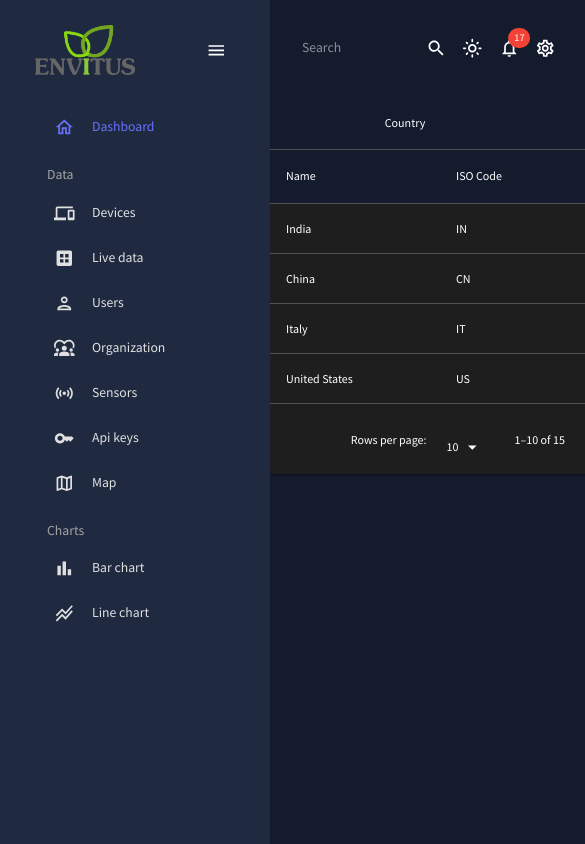
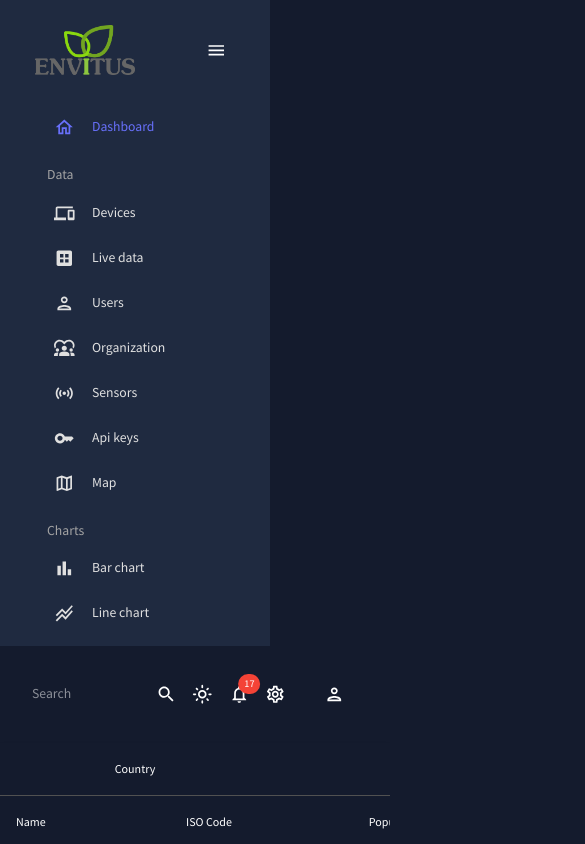
Before and after one commit to speethambaran/reactfrontend, a React (Create React App) app in the folder envitusplatformfrontend/: page /livedata in a window 390 px wide. Shown: the top 844 px of the page, 585 px wide, since content can reach past the window. Built offline with nearby package versions, Linux system fonts and the light colour scheme.

Commit message:
sidebar and nav display issue solved

```diff
--- a/envitusplatformfrontend/src/App.js
+++ b/envitusplatformfrontend/src/App.js
@@ -7,9 +7,9 @@ import LoginScreen from './screens/LoginScreen';
 import RegisterScreen from './screens/RegisterScreen';
 import { ColorModeContext, useMode } from "./theme";
 import { CssBaseline, ThemeProvider } from "@mui/material";
-import Topbar from "./screens/global/Topbar";
+// import Topbar from "./screens/global/Topbar";
 import Dashboard from "./screens/Dashboard/index";
-import Sidebar from "./screens/global/Sidebar";
+// import Sidebar from "./screens/global/Sidebar";
 import Bar from "./screens/bar";
 import Line from "./screens/line"
 import AddressMap from "./components/Map"
@@ -18,7 +18,8 @@ import Users from './components/Users';
 import OrganisationScreen from './screens/OrganisationScreen';
 import AddSensorScreen from './screens/AddSensorScreen';
 import EnhancedTable from './components/LiveData/LivedataTable'
-import LiveData from   './components/LiveData/LiveData'
+import LiveData from './components/LiveData/LiveData'
+import Layout from './screens/Layout';
 
 function App() {
   const [theme, colorMode] = useMode();
@@ -28,42 +29,45 @@ function App() {
   useEffect(() => {
     let logginStatus = JSON.parse(localStorage.getItem("loginStatus"));
     let userInfo = JSON.parse(localStorage.getItem("userData"))
-    if (userInfo)
-    { setUserRole(userInfo.role)
+    if (userInfo) {
+      setUserRole(userInfo.role)
     }
     if (logginStatus && logginStatus.loggedIn == true) {
       navigate("/dashboard");
     }
   }, []);
   return (
+    <div className="app">
+
         <ColorModeContext.Provider value={colorMode}>
           <ThemeProvider theme={theme}>
             <CssBaseline />
-        <div className="app">
-          <Sidebar/>
-          <main className="content">
-          <Topbar />
+
+
             <Routes>
-            {/* <Route path="/dashboard" element={<HomeScreen />} /> */}
-            <Route path="/dashboard" exact={true}  element={<Dashboard/>}/>
               <Route path='/' exact={true} element={<LoginScreen />} />
               <Route path='/register' element={<RegisterScreen />} />
+              <Route element={<Layout />}>
+                {/* <Route path='/' element={<Navigate to="/dashboard" replace />} /> */}
+                <Route path="/dashboard"  element={<Dashboard />} />
                 <Route path='/device' element={<Table role={userRole} />} />
                 <Route path='/users' element={<Users role={userRole} />} />
                 <Route path='/organizations' element={<OrganisationScreen role={userRole} />} />
                 <Route path='/sensors' element={<AddSensorScreen role={userRole} />} />
-            <Route path="/livedata" element={<EnhancedTable/>}/>
-            <Route path="/bar" element={<Bar/>}/>
-            <Route path="/line" element={<Line/>}/>
-            <Route path="/map" element={<AddressMap/>}/>
-            <Route path="/live" element={<LiveData/>}/>
+                <Route path="/livedata" element={<EnhancedTable />} />
+                <Route path="/bar" element={<Bar />} />
+                <Route path="/line" element={<Line />} />
+                <Route path="/map" element={<AddressMap />} />
+                <Route path="/live" element={<LiveData />} />
+              </Route>
+
+            </Routes>
 
 
-             </Routes>
-          </main>
-        </div>
           </ThemeProvider>
         </ColorModeContext.Provider>
+
+    </div>
   );
 }
 
--- a/envitusplatformfrontend/src/components/LiveData/LiveData.jsx
+++ b/envitusplatformfrontend/src/components/LiveData/LiveData.jsx
@@ -23,7 +23,7 @@ const LiveData = () => {
             <Box
                 display="grid"
                 gridTemplateColumns="repeat(12,1fr)"
-                gridAutoRows="178px"
+                gridAutoRows="155px"
                 gap="19px"
             >
 
--- a/envitusplatformfrontend/src/components/LiveData/LiveScreen.jsx
+++ b/envitusplatformfrontend/src/components/LiveData/LiveScreen.jsx
@@ -82,8 +82,8 @@ export default function FloatingActionButtonZoom() {
         <Tabs
           value={value}
           onChange={handleChange}
-          indicatorColor="primary"
-          textColor="primary"
+          indicatorColor="grey"
+          textColor="success"
           variant="fullWidth"
           aria-label="action tabs example"
 
@@ -92,7 +92,7 @@ export default function FloatingActionButtonZoom() {
           <Tab label=<TableViewIcon /> {...a11yProps(1)} />
           <Tab label=<ThunderstormOutlinedIcon /> {...a11yProps(2)} />
           <Tab label=<AirOutlinedIcon /> {...a11yProps(3)} />
-          <Tab /><Tab /><Tab /><Tab />
+          <Tab /><Tab /><Tab />
 
           <Select
             labelId="demo-simple-select-label"
@@ -109,7 +109,7 @@ export default function FloatingActionButtonZoom() {
           </Select>
           <Tab /><Tab />
           <Tab />
-          <Tab /><Tab />
+          <Tab />
           <IconButton>
             <RefreshIcon />
           </IconButton>
--- a/envitusplatformfrontend/src/components/LiveData/LivedataTable.js
+++ b/envitusplatformfrontend/src/components/LiveData/LivedataTable.js
@@ -78,7 +78,7 @@ export default function EnhancedTable() {
   return (
 
     <Paper >
-      <TableContainer sx={{ maxHeight: 325   }}>
+      <TableContainer sx={{ maxHeight: 280   }}>
         <Table  stickyHeader aria-label="sticky table">
           <TableHead>
             <TableRow>
--- /dev/null
+++ b/envitusplatformfrontend/src/screens/Layout/index.jsx
@@ -0,0 +1,29 @@
+import React, { useState } from "react";
+import { Box, useMediaQuery } from "@mui/material";
+import { Outlet } from "react-router-dom";
+import Topbar from "../../screens/global/Topbar"
+import Sidebar from "../../screens/global/Sidebar";
+const Layout = () => {
+
+    const isNonMobile = useMediaQuery("(min-width:600px)")
+    const [isSidebarOpen,setIsSidebarOpen] = useState (true)
+    return (
+    <Box display={isNonMobile ? "flex" : "block"} width="100%" height="100%">
+  <Sidebar
+  isNonMobile={isNonMobile}
+  drawerwidth ="250px"
+  isSidebarOpen={isSidebarOpen}
+  setIsSidebarOpen={setIsSidebarOpen}
+  />
+        <Box>
+        <Topbar
+        isSidebarOpen={isSidebarOpen}
+        setIsSidebarOpen={setIsSidebarOpen}
+        />
+            <Outlet />
+        </Box>
+    </Box>
+    )
+}
+
+export default Layout;
```
Lines whose indentation alone changed are shown as unchanged.
